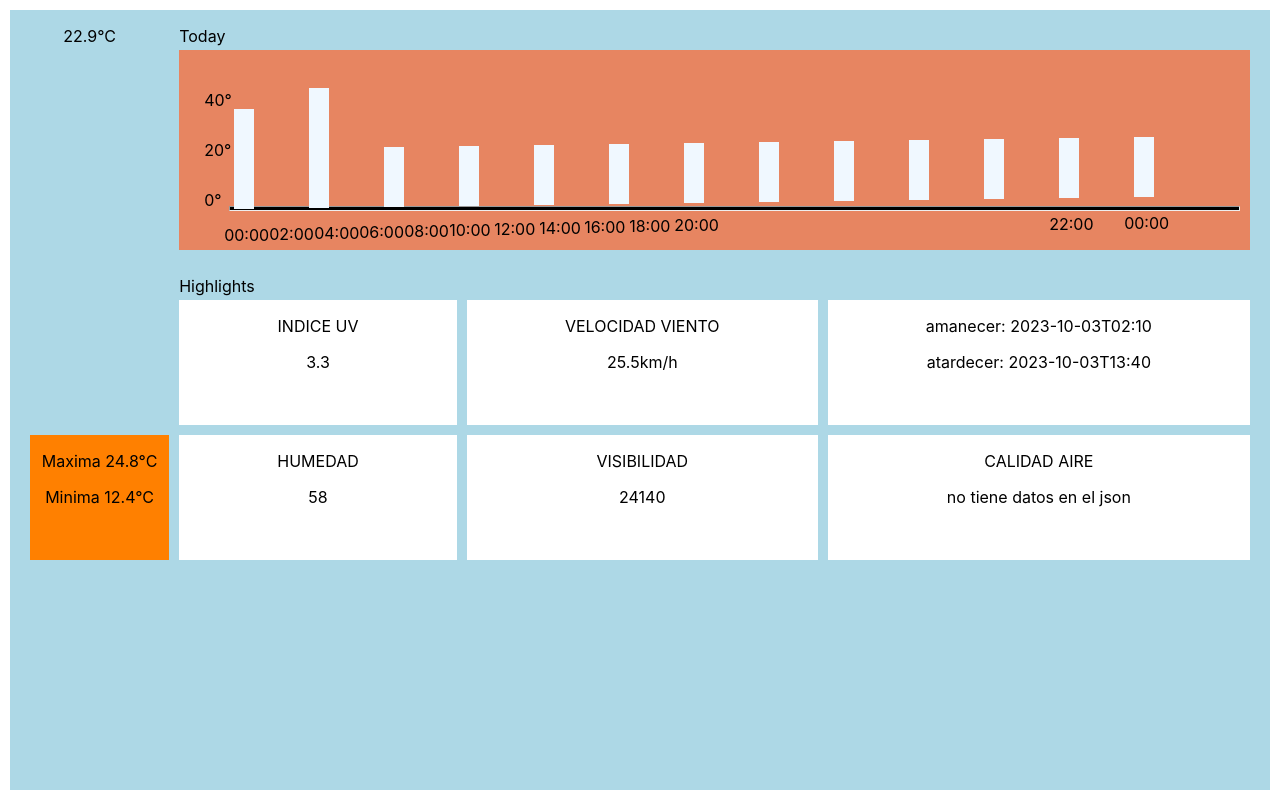
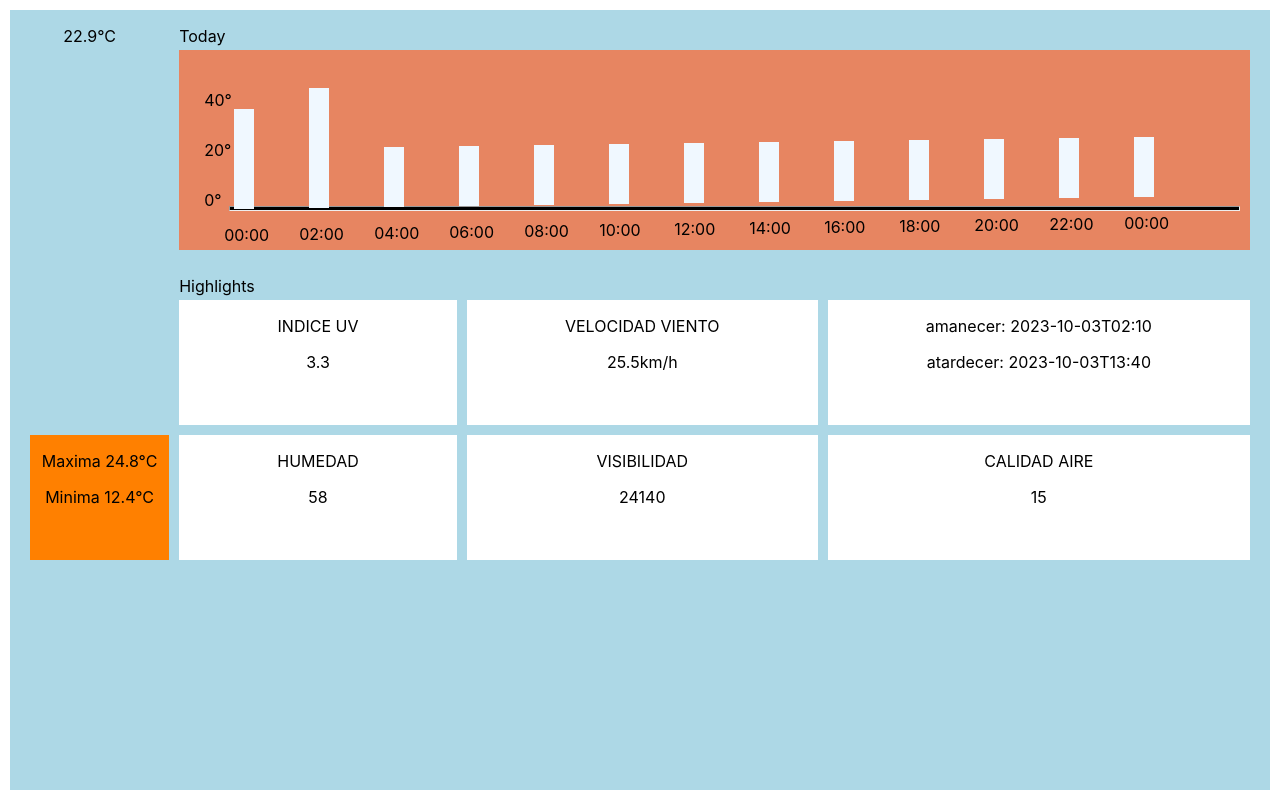
Before and after one commit to FedeMenendez/practico-api, a React (Create React App) app: page / in a window 1280 px wide. Built offline with nearby package versions, Linux system fonts and the light colour scheme.

Commit message:
subo cambios para mejorar visualizacion

```diff
--- a/src/App.css
+++ b/src/App.css
@@ -117,7 +117,7 @@ hr{
 }
 
 #textobarra2{
-  margin-left: 80px;
+  margin-left: 110px;
 }
 
 .barra3{
@@ -127,7 +127,7 @@ hr{
 }
 
 #textobarra3{
-  margin-left: 125px;
+  margin-left: 185px;
 }
 
 .barra4{
@@ -137,7 +137,7 @@ hr{
 }
 
 #textobarra4{
-  margin-left: 170px;
+  margin-left: 260px;
 }
 
 .barra5{
@@ -147,7 +147,7 @@ hr{
 }
 
 #textobarra5{
-  margin-left: 215px;
+  margin-left: 335px;
 }
 
 .barra6{
@@ -157,7 +157,7 @@ hr{
 }
 
 #textobarra6{
-  margin-left: 260px;
+  margin-left: 410px;
 }
 .barra7{
   height: 60px;
@@ -166,7 +166,7 @@ hr{
 }
 
 #textobarra7{
-  margin-left: 305px;
+  margin-left: 485px;
 }
 
 .barra8{
@@ -176,7 +176,7 @@ hr{
 }
 
 #textobarra8{
-  margin-left: 350px;
+  margin-left: 560px;
 }
 
 .barra9{
@@ -186,7 +186,7 @@ hr{
 }
 
 #textobarra9{
-  margin-left: 395px;
+  margin-left: 635px;
 }
 
 .barra10{
@@ -196,7 +196,7 @@ hr{
 }
 
 #textobarra10{
-  margin-left: 440px;
+  margin-left: 710px;
 }
  .barra11{
   height: 60px;
@@ -205,7 +205,7 @@ hr{
 }
 
 #textobarra11{
-  margin-left: 485px;
+  margin-left: 785px;
 }
 
 .barra12{
--- a/src/App.js
+++ b/src/App.js
@@ -21,6 +21,7 @@ function App() {
   const visibilidad=data.hourly.visibility[10]
   const horaAmanecer=data.daily.sunrise;
   const horaAtardecer=data.daily.sunset;
+  const calidadAire=data.hourly.european_aqi[10];
   return(
   <div className='App'>
     <p className='texto1'>Today</p>
@@ -32,7 +33,7 @@ function App() {
     <AmanYAtard horaAmanecer={horaAmanecer} horaAtardecer={horaAtardecer}/>
     <Humedad humedad={humedad}/>
     <Visibilidad visibilidad={visibilidad}/>
-    <CalidadAire/>
+    <CalidadAire calidadAire={calidadAire}/>
     <MaximoMinimo temperaturaMinima={temperaturaMinima} temperaturaMaxima={temperaturaMaxima} unidadTemperatura={unidadTemperatura}/>
   </div>
   );
--- a/src/componentes/CalidadAire.js
+++ b/src/componentes/CalidadAire.js
@@ -1,8 +1,8 @@
-function CalidadAire(){
+function CalidadAire(props){
     return(
         <div className='calidad'>
             <p>CALIDAD AIRE</p>
-            <p>no tiene datos en el json</p>
+            <p>{props.calidadAire}</p>
         </div>
     );
 }
```
